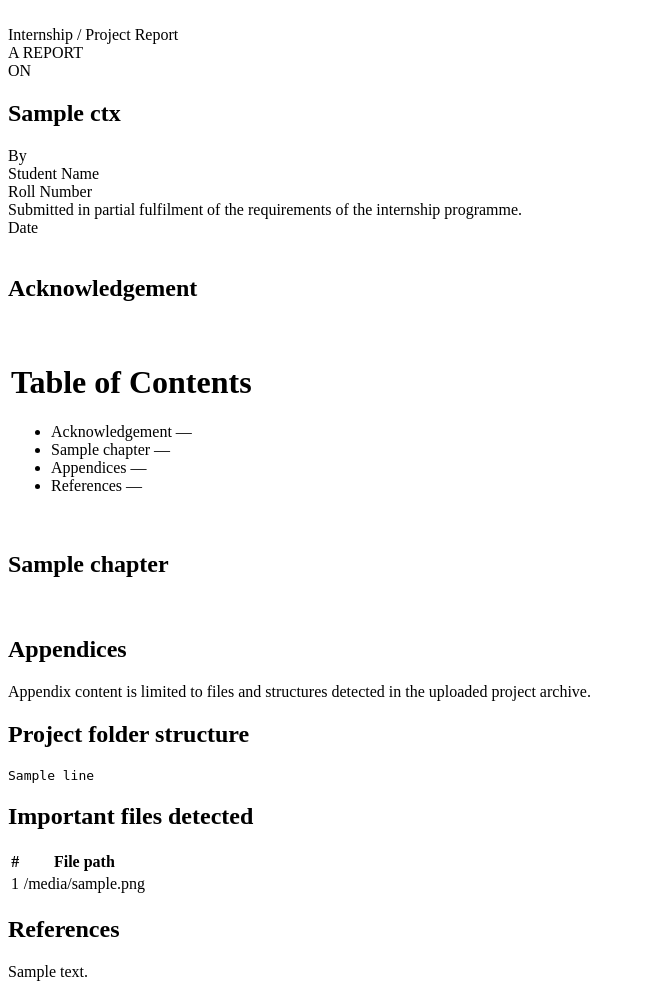
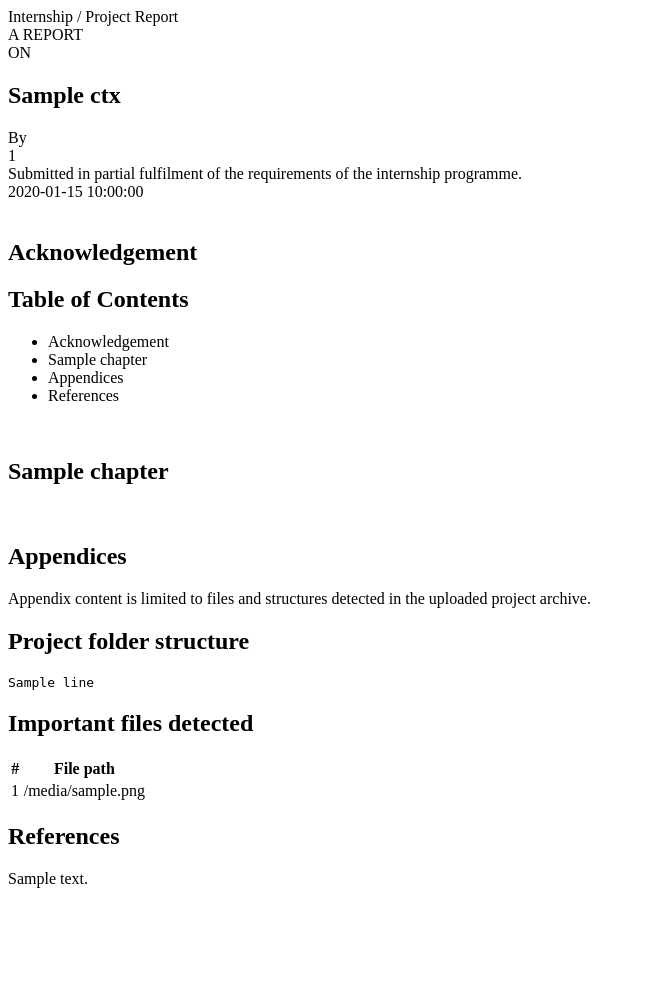
Before and after one commit to laxmannakuruva/codeguard-ai-report-generator, a Python web app: template artifacts/codeguard-ai/backend/app/services/report_renderer/templates/base.html.j2 in a window 1280 px wide. Shown: the whole page, without its empty margins (0-645 px from the left). After the commit the page ends 888 px from the top, so only its background shows below. Run offline with Jinja, Linux system fonts and the light colour scheme; the template is opened without the code that fills it: most values are stand-ins (such as "Sample title", 1, 10 or a date in 2020).

Commit message:
WeasyPrint: TOC target-counter, list-item fix, cover fallbacks

```diff
--- a/artifacts/codeguard-ai/backend/app/services/report_renderer/templates/cover.html.j2
+++ b/artifacts/codeguard-ai/backend/app/services/report_renderer/templates/cover.html.j2
@@ -6,12 +6,12 @@
   <h1 class="project-title">{{ ctx.project_name }}</h1>
 
   <div class="by">By</div>
-  <div class="student-line">Student Name</div>
-  <div class="student-line">Roll Number</div>
+  <div class="student-line">{{ ctx.student_name | default("", true) }}</div>
+  <div class="student-line">{{ ctx.roll_number  | default("", true) }}</div>
 
   <div class="submission">
     Submitted in partial fulfilment of the requirements of the internship programme.
   </div>
 
-  <div class="date">Date</div>
+  <div class="date">{{ ctx.today | default("", true) }}</div>
 </section>
--- a/artifacts/codeguard-ai/backend/app/services/report_renderer/templates/toc.html.j2
+++ b/artifacts/codeguard-ai/backend/app/services/report_renderer/templates/toc.html.j2
@@ -1,7 +1,4 @@
-<table class="page front">
-  <tbody>
-    <tr>
-      <td>
+<section class="page front" id="anchor-toc">
   <h1>Table of Contents</h1>
   <div class="rule"></div>
 
@@ -9,29 +6,26 @@
     <li>
       <span class="toc-title">Acknowledgement</span>
       <span class="toc-dots"></span>
-            <span class="toc-page" data-toc-anchor="anchor-ack">—</span>
+      <a class="toc-page" href="#anchor-ack"></a>
     </li>
 
     {% for ch in ctx.chapters %}
     <li>
       <span class="toc-title">{{ ch.heading }}</span>
       <span class="toc-dots"></span>
-            <span class="toc-page" data-toc-anchor="anchor-chapter-{{ loop.index }}">—</span>
+      <a class="toc-page" href="#anchor-chapter-{{ loop.index }}"></a>
     </li>
     {% endfor %}
 
     <li>
       <span class="toc-title">Appendices</span>
       <span class="toc-dots"></span>
-            <span class="toc-page" data-toc-anchor="anchor-appendices">—</span>
+      <a class="toc-page" href="#anchor-appendices"></a>
     </li>
     <li>
       <span class="toc-title">References</span>
       <span class="toc-dots"></span>
-            <span class="toc-page" data-toc-anchor="anchor-references">—</span>
+      <a class="toc-page" href="#anchor-references"></a>
     </li>
   </ul>
-      </td>
-    </tr>
-  </tbody>
-</table>
+</section>
```
Also changed, not shown: artifacts/codeguard-ai/backend/app/services/report_renderer/styles/report.css (+50 -10 lines). Lines whose indentation alone changed are shown as unchanged.
